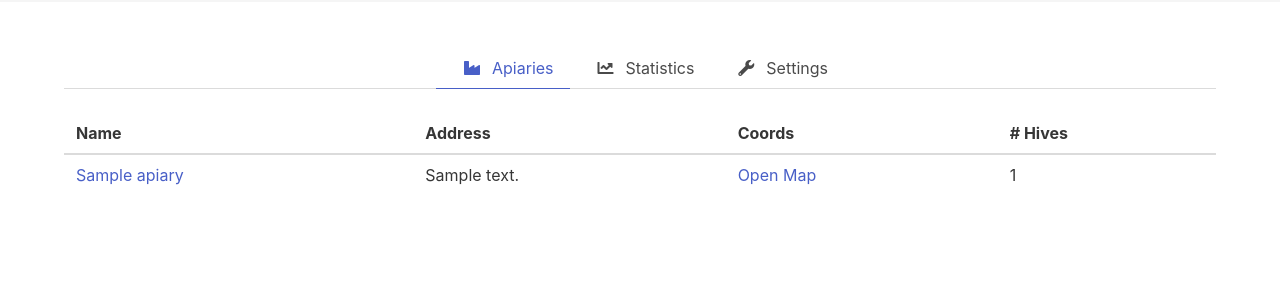
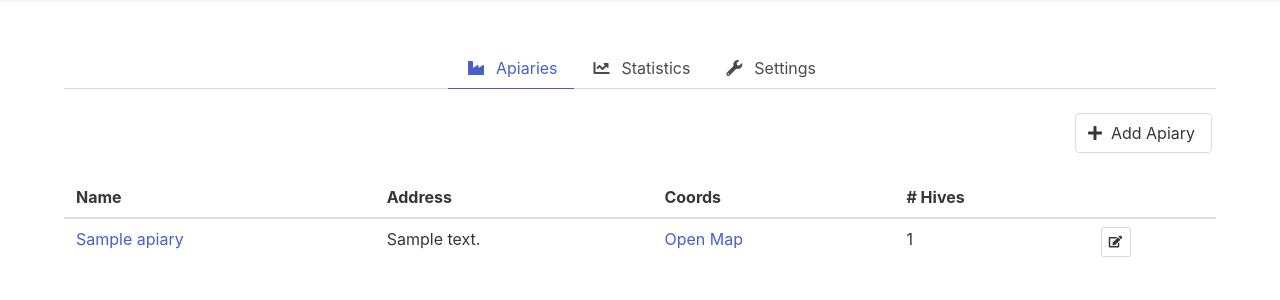
Before and after one commit to Retzudo/beez, a Django app: page /dashboard/apiaries in a window 1280 px wide. Shown: the part 52-352 px from the top of the page. Run offline with Django 3.2, Linux system fonts and the light colour scheme; a user stored in the database is signed in; tables that the repository leaves empty hold one stand-in row (values such as "Sample post"); some libraries are stand-ins or nearby versions.

Commit message:
Stuff...i don't remember

```diff
--- a/beesh/core/models.py
+++ b/beesh/core/models.py
@@ -22,12 +22,18 @@ class Apiary(models.Model):
     def __str__(self):
         return self.name
 
+    def get_absolute_url(self):
+        return reverse('apiary-detail', args=[self.pk])
+
 
 class Hive(models.Model):
     apiary = models.ForeignKey(Apiary, related_name='hives', on_delete=models.CASCADE)
     name = models.CharField(max_length=255)
     description = models.TextField(blank=True, null=True)
+    date_created = models.DateTimeField(auto_now_add=True)
     terminated = models.BooleanField(default=False)
+    date_terminated = models.DateTimeField(blank=True, null=True)
+    notes = models.TextField(blank=True, null=True)
 
     def __str__(self):
         return self.name
@@ -39,8 +45,13 @@ class Hive(models.Model):
 class Inspection(models.Model):
     hive = models.ForeignKey(Hive, related_name='inspections', on_delete=models.CASCADE)
     date = models.DateTimeField()
+    weight = models.FloatField(blank=True, null=True)
+    saw_queen = models.BooleanField(default=False)
     # TODO: Add a whole bunch of parameters
     notes = models.TextField(blank=True, null=True)
+
+    class Meta:
+        ordering = ['-date']
 
     def __str__(self):
         return 'Inspection on {}'.format(self.date)
--- a/beesh/frontend/templates/frontend/_dashboard_tabs.html
+++ b/beesh/frontend/templates/frontend/_dashboard_tabs.html
@@ -1,18 +1,18 @@
 <div class="tabs is-centered">
     <ul>
         <li{% if active == 'apiary-list' %} class="is-active"{% endif %}>
-            <a href="{% url 'apiary-list' %}">
-                <span class="icon"><i class="fa fa-industry"></i></span> Apiaries
+            <a href="{% url 'apiary-list' %}" title="Apiaries">
+                <span class="icon"><i class="fa fa-industry"></i></span><span class="is-hidden-mobile"> Apiaries</span>
             </a>
         </li>
         <li{% if active == 'statistics' %} class="is-active"{% endif %}>
-            <a href="#">
-                <span class="icon"><i class="fa fa-chart-line"></i></span> Statistics
+            <a href="#" title="Statistics">
+                <span class="icon"><i class="fa fa-chart-line"></i></span><span class="is-hidden-mobile"> Statistics</span>
             </a>
         </li>
         <li{% if active == 'settings' %} class="is-active"{% endif %}>
-            <a href="#">
-                <span class="icon"><i class="fa fa-wrench"></i></span> Settings
+            <a href="#" title="Settings">
+                <span class="icon"><i class="fa fa-wrench"></i></span><span class="is-hidden-mobile"> Settings</span>
             </a>
         </li>
     </ul>
--- a/beesh/frontend/templates/frontend/apiary_list.html
+++ b/beesh/frontend/templates/frontend/apiary_list.html
@@ -4,6 +4,13 @@
     <section class="section">
         <div class="container">
             {% include 'frontend/_dashboard_tabs.html' with active='apiary-list' %}
+            {% if user.apiaries.count > 0 %}
+                <div class="buttons is-right">
+                    <a class="button" href="{% url 'apiary-create' %}">
+                        <span class="icon"><i class="fa fa-plus"></i></span>
+                        <span>Add Apiary</span>
+                    </a>
+                </div>
                 <table class="table is-striped is-hoverable is-fullwidth">
                     <thead>
                     <tr>
@@ -11,6 +18,7 @@
                         <th>Address</th>
                         <th>Coords</th>
                         <th class="is-hidden-mobile"># Hives</th>
+                        <th class="is-hidden-mobile"></th>
                     </tr>
                     </thead>
                     <tbody>
@@ -19,21 +27,46 @@
                             <td>
                                 <a href="{% url 'apiary-detail' pk=apiary.pk %}">{{ apiary.name }}</a>
                             </td>
-                        <td>{{ apiary.address }}</td>
                             <td>
+                                {% if apiary.address %}
+                                    {{ apiary.address }}
+                                {% else %}
+                                    <em>N/A</em>
+                                {% endif %}
+                            </td>
+                            <td>
+                                {% if apiary.latitude and apiary.longitude %}
+
                                     <a class="is-hidden-mobile" target="_blank"
                                        href="https://www.openstreetmap.org/?mlat={{ apiary.latitude }}&mlon={{ apiary.longitude }}&zoom=16">
                                         Open Map
                                     </a>
-                            <a class="is-hidden-desktop" href="geo:{{ apiary.longitude }}, {{ apiary.latitude }}">
+                                    <a class="is-hidden-desktop"
+                                       href="geo:{{ apiary.longitude }}, {{ apiary.latitude }}">
                                         Map
                                     </a>
+                                {% else %}
+                                    <em>N/A</em>
+                                {% endif %}
                             </td>
                             <td class="is-hidden-mobile">{{ apiary.hives.count }}</td>
+                            <td class="is-hidden-mobile">
+                                <a class="button is-small" href="{% url 'apiary-edit' pk=apiary.pk %}" title="Edit">
+                                    <span class="icon"><i class="fa fa-edit"></i></span>
+                                </a>
+                            </td>
                         </tr>
                     {% endfor %}
                     </tbody>
                 </table>
+            {% else %}
+                <div class="buttons is-centered">
+                    <a href="{% url 'apiary-create' %}" class="button is-primary is-big">
+                        <span class="icon"><i class="fa fa-plus"></i></span>
+                        <span>Add Your First Apiary</span>
+                    </a>
+                </div>
+            {% endif %}
         </div>
     </section>
 {% endblock %}
--- a/beesh/frontend/urls.py
+++ b/beesh/frontend/urls.py
@@ -10,7 +10,9 @@ urlpatterns = [
     path('accounts/', include('django.contrib.auth.urls')),
     path('accounts/register', views.RegisterView.as_view(), name='register'),
     path('dashboard/apiaries', views.ApiaryListView.as_view(), name='apiary-list'),
+    path('dashboard/apiaries/create-apiary', views.ApiaryCreateView.as_view(), name='apiary-create'),
     path('dashboard/apiaries/<int:pk>', views.ApiaryDetailView.as_view(), name='apiary-detail'),
+    path('dashboard/apiaries/<int:pk>/edit', views.ApiaryUpdateView.as_view(), name='apiary-edit'),
     path('dashboard/apiaries/<int:pk>/create-hive', views.HiveCreateView.as_view(), name='hive-create'),
     path('dashboard/hives/<int:pk>', views.HiveDetailView.as_view(), name='hive-detail'),
 ]
--- a/beesh/frontend/views.py
+++ b/beesh/frontend/views.py
@@ -1,6 +1,6 @@
 from django.contrib.auth.forms import UserCreationForm
 from django.contrib.auth.mixins import LoginRequiredMixin
-from django.views.generic import ListView, DetailView, CreateView, FormView
+from django.views.generic import ListView, DetailView, CreateView, FormView, UpdateView
 
 from core.models import Hive, Apiary
 from frontend import weather
@@ -31,6 +31,22 @@ class ApiaryDetailView(LoginRequiredMixin, DetailView):
         return context
 
 
+class ApiaryCreateView(LoginRequiredMixin, CreateView):
+    template_name = 'frontend/apiary_form.html'
+    model = Apiary
+    fields = ['name', 'latitude', 'longitude', 'address', 'radius', 'notes']
+
+    def form_valid(self, form):
+        form.instance.owner = self.request.user
+        return super().form_valid(form)
+
+
+class ApiaryUpdateView(LoginRequiredMixin, UpdateView):
+    template_name = 'frontend/apiary_form.html'
+    model = Apiary
+    fields = ['name', 'latitude', 'longitude', 'address', 'radius', 'notes']
+
+
 class HiveDetailView(LoginRequiredMixin, DetailView):
     template_name = 'frontend/hive_detail.html'
     context_object_name = 'hive'
```
Also changed, not shown: beesh/frontend/templates/frontend/apiary_detail.html (+40 -17 lines), beesh/frontend/templates/frontend/apiary_form.html (added, +49 -0 lines), beesh/core/migrations/0001_initial.py. Lines whose indentation alone changed are shown as unchanged.
